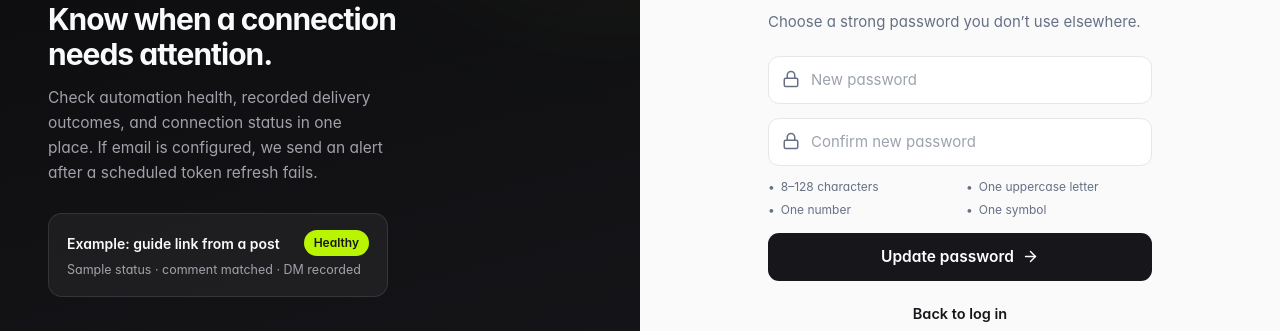
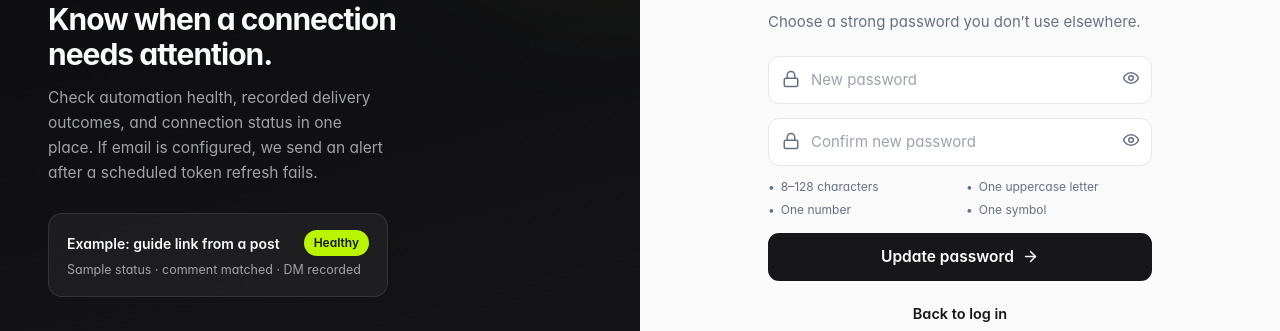
Before and after one commit to SIVAGORAM/autodm, a Next.js app in the folder frontend/: page /reset-password in a window 1280 px wide. Shown: the part 257-588 px from the top of the page. Built offline with nearby package versions, Linux system fonts and the light colour scheme; no server answers.

Commit message:
feat(ui): add eye show/hide password toggle to all password fields end-to-end

```diff
--- a/frontend/app/(auth)/reset-password/page.tsx
+++ b/frontend/app/(auth)/reset-password/page.tsx
@@ -3,7 +3,7 @@
 import { useState, Suspense } from 'react';
 import { useRouter, useSearchParams } from 'next/navigation';
 import Link from 'next/link';
-import { Lock, ArrowRight } from 'lucide-react';
+import { Lock, ArrowRight, Eye, EyeOff } from 'lucide-react';
 import { authApi } from '../../../services/api';
 import { AuthBrand, AC } from '../../../components/auth-brand';
 import { meetsPasswordPolicy, passwordRequirements, PASSWORD_POLICY_MESSAGE } from '../../../lib/password-policy';
@@ -13,6 +13,8 @@ function ResetForm() {
   const token = useSearchParams().get('token');
   const [password, setPassword] = useState('');
   const [confirmPassword, setConfirmPassword] = useState('');
+  const [showPassword, setShowPassword] = useState(false);
+  const [showConfirmPassword, setShowConfirmPassword] = useState(false);
   const [loading, setLoading] = useState(false);
   const [error, setError] = useState<string | null>(null);
   const requirements = passwordRequirements(password);
@@ -33,11 +35,33 @@ function ResetForm() {
       <p style={{ color: AC.muted, fontSize: 15, marginTop: 8 }}>Choose a strong password you don&rsquo;t use elsewhere.</p>
       {error && <div style={{ marginTop: 18, background: 'var(--error-soft)', color: 'var(--error)', border: '1px solid var(--error)', borderRadius: 10, padding: '10px 14px', fontSize: 14 }}>{error}</div>}
       <form onSubmit={handleSubmit} style={{ marginTop: 22, display: 'flex', flexDirection: 'column', gap: 14 }}>
-        {[['New password', password, setPassword], ['Confirm new password', confirmPassword, setConfirmPassword]].map(([ph, val, set]: any) => (
-          <div key={ph} style={{ position: 'relative' }}>
+        {[
+          { label: 'New password', val: password, set: setPassword, show: showPassword, toggle: () => setShowPassword((v) => !v) },
+          { label: 'Confirm new password', val: confirmPassword, set: setConfirmPassword, show: showConfirmPassword, toggle: () => setShowConfirmPassword((v) => !v) },
+        ].map(({ label, val, set, show, toggle }) => (
+          <div key={label} style={{ position: 'relative' }}>
             <Lock style={{ position: 'absolute', left: 14, top: 14, width: 18, height: 18, color: AC.muted }} />
-            <input className="ai" aria-label={ph} type="password" required maxLength={128} autoComplete="new-password" aria-describedby={ph === 'New password' ? 'password-requirements' : undefined} placeholder={ph} value={val} onChange={(e) => set(e.target.value)}
-              style={{ width: '100%', height: 48, borderRadius: 11, border: `1px solid ${AC.line}`, padding: '0 14px 0 42px', fontSize: 15, color: AC.ink }} />
+            <input
+              className="ai"
+              aria-label={label}
+              type={show ? 'text' : 'password'}
+              required
+              maxLength={128}
+              autoComplete="new-password"
+              aria-describedby={label === 'New password' ? 'password-requirements' : undefined}
+              placeholder={label}
+              value={val}
+              onChange={(e) => set(e.target.value)}
+              style={{ width: '100%', height: 48, borderRadius: 11, border: `1px solid ${AC.line}`, padding: '0 42px 0 42px', fontSize: 15, color: AC.ink }}
+            />
+            <button
+              type="button"
+              onClick={toggle}
+              aria-label={`Toggle ${label} visibility`}
+              style={{ position: 'absolute', right: 12, top: 13, color: AC.muted, background: 'none', border: 0, cursor: 'pointer', display: 'flex', alignItems: 'center', justifyContent: 'center' }}
+            >
+              {show ? <EyeOff style={{ width: 18, height: 18 }} /> : <Eye style={{ width: 18, height: 18 }} />}
+            </button>
           </div>
         ))}
         <ul id="password-requirements" aria-label="Password requirements" style={{ display: 'grid', gridTemplateColumns: '1fr 1fr', gap: '5px 12px', margin: '-2px 0 0', padding: 0, listStyle: 'none', fontSize: 12, color: AC.muted }}>
--- a/frontend/app/(auth)/signup/page.tsx
+++ b/frontend/app/(auth)/signup/page.tsx
@@ -15,6 +15,7 @@ export default function SignupPage() {
   const setUser = useAuthStore((s) => s.setUser);
   const [form, setForm] = useState({ name: '', email: '', password: '', confirmPassword: '' });
   const [showPass, setShowPass] = useState(false);
+  const [showConfirmPass, setShowConfirmPass] = useState(false);
   const [loading, setLoading] = useState(false);
   const [error, setError] = useState('');
   const [termsAccepted, setTermsAccepted] = useState(false);
@@ -71,7 +72,8 @@ export default function SignupPage() {
             {field(<AtSign style={{ width: 18, height: 18 }} />, { type: 'email', required: true, placeholder: 'Email address', value: form.email, onChange: (e) => setForm({ ...form, email: e.target.value }) })}
             {field(<Lock style={{ width: 18, height: 18 }} />, { type: showPass ? 'text' : 'password', required: true, maxLength: 128, placeholder: 'Password', autoComplete: 'new-password', 'aria-describedby': 'password-requirements', value: form.password, onChange: (e) => setForm({ ...form, password: e.target.value }) },
               <button type="button" onClick={() => setShowPass((v) => !v)} aria-label="Toggle password" style={{ position: 'absolute', right: 12, top: 13, color: AC.muted, background: 'none', border: 0, cursor: 'pointer' }}>{showPass ? <EyeOff style={{ width: 18, height: 18 }} /> : <Eye style={{ width: 18, height: 18 }} />}</button>)}
-            {field(<Lock style={{ width: 18, height: 18 }} />, { type: 'password', required: true, maxLength: 128, placeholder: 'Confirm password', autoComplete: 'new-password', value: form.confirmPassword, onChange: (e) => setForm({ ...form, confirmPassword: e.target.value }) })}
+            {field(<Lock style={{ width: 18, height: 18 }} />, { type: showConfirmPass ? 'text' : 'password', required: true, maxLength: 128, placeholder: 'Confirm password', autoComplete: 'new-password', value: form.confirmPassword, onChange: (e) => setForm({ ...form, confirmPassword: e.target.value }) },
+              <button type="button" onClick={() => setShowConfirmPass((v) => !v)} aria-label="Toggle confirm password" style={{ position: 'absolute', right: 12, top: 13, color: AC.muted, background: 'none', border: 0, cursor: 'pointer' }}>{showConfirmPass ? <EyeOff style={{ width: 18, height: 18 }} /> : <Eye style={{ width: 18, height: 18 }} />}</button>)}
             <ul id="password-requirements" aria-label="Password requirements" style={{ display: 'grid', gridTemplateColumns: '1fr 1fr', gap: '5px 12px', margin: '-2px 0 0', padding: 0, listStyle: 'none', fontSize: 12, color: AC.muted }}>
               {requirements.map((requirement) => (
                 <li key={requirement.label} style={{ display: 'flex', alignItems: 'center', gap: 6, color: requirement.met ? 'var(--success)' : AC.muted }}>
```
Also changed, not shown: frontend/app/(auth)/verify/page.tsx (+20 -2 lines), frontend/app/(dashboard)/dashboard/settings/page.tsx (+69 -13 lines).
